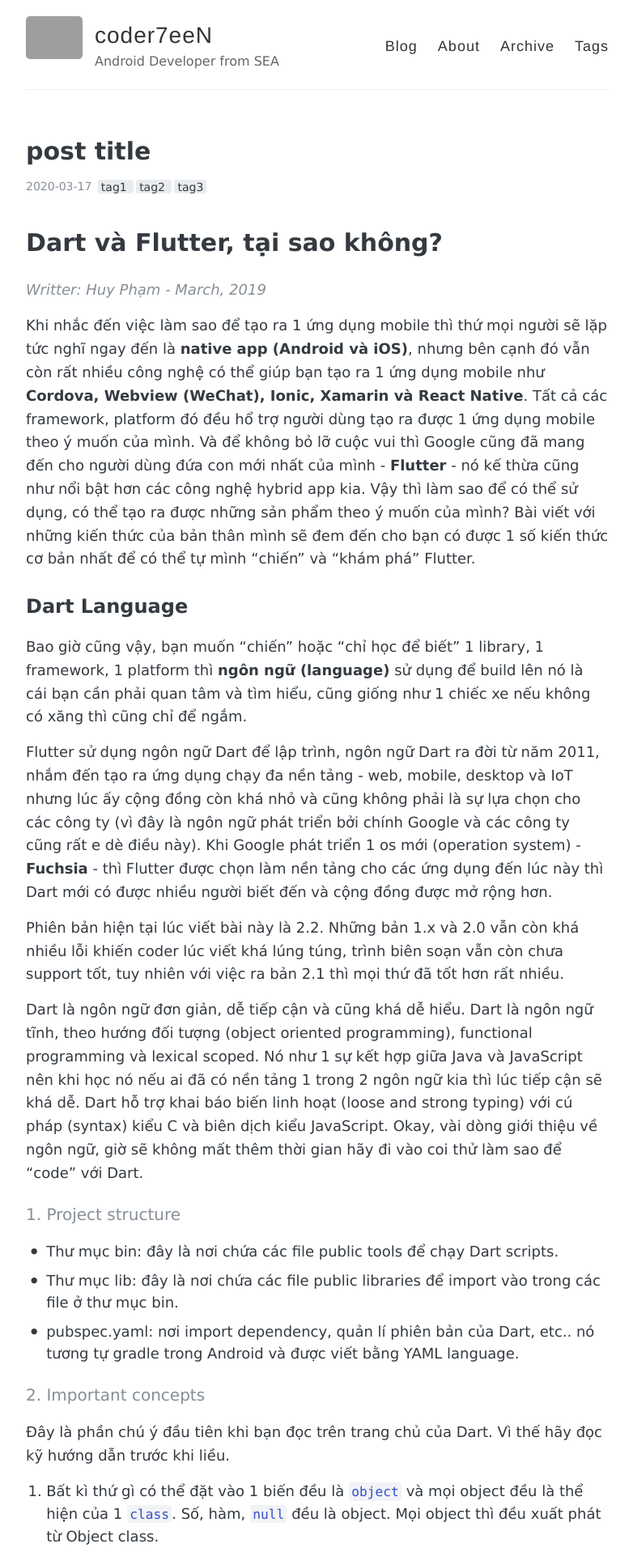
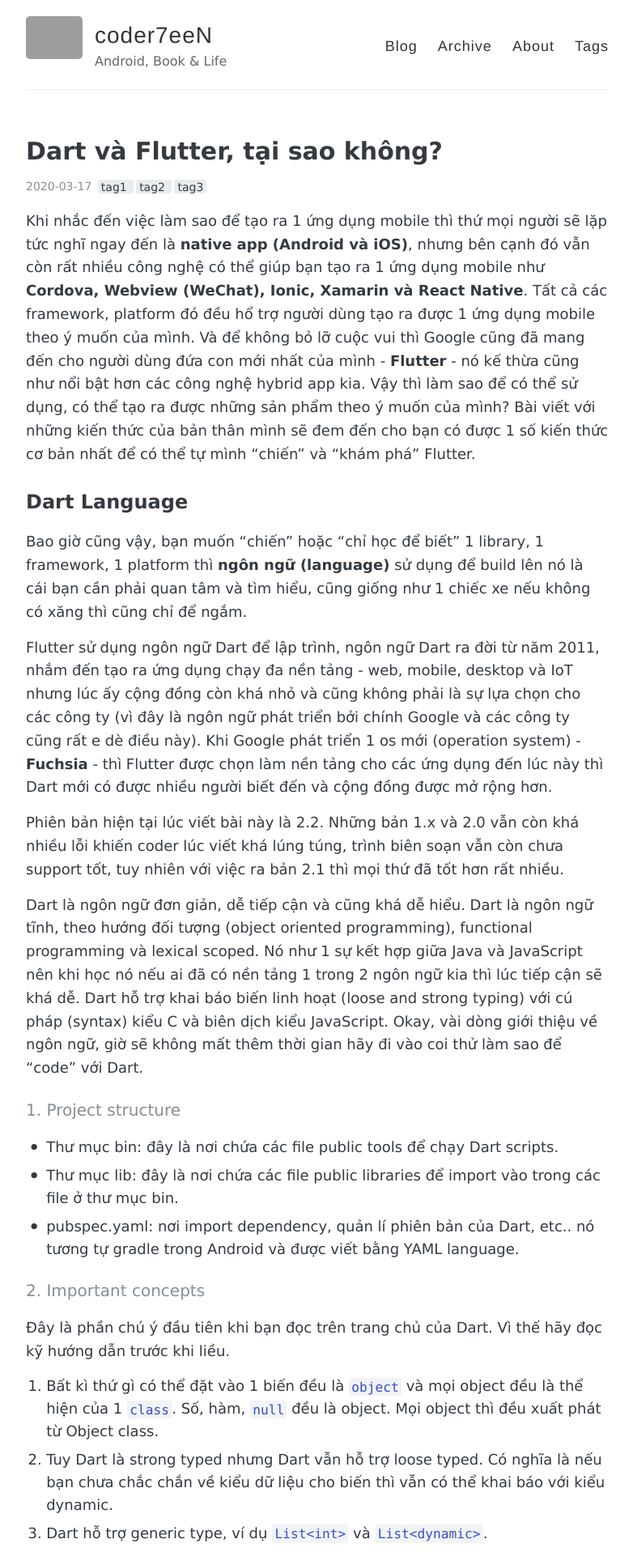
Before and after one commit to coder7eeN/coder7eeN.github.io, a Jekyll site: the page built from _posts/2020-03-17-dart.md, in a window 1280 px wide. Shown: the top 1917 px of the page at 81% size, without its empty margins (248-1030 px from the left). Built offline with Jekyll 4.4.1, drawn with Linux system fonts in a browser that asks for light colours; some of the changed text lies outside the part shown; grey boxes are pictures that could not be loaded.

Commit message:
chore: update logo and change infomation in footer

```diff
--- a/_config.yml
+++ b/_config.yml
@@ -6,14 +6,15 @@
 name: coder7eeN
 
 # Short bio or description (displayed in the header)
-description: Android Developer from SEA
+description: Android, Book & Life
 
 #
 # Flags below are optional
 #
 
 # URL of your avatar or profile pic (you could use your GitHub profile pic)
-avatar: https://raw.githubusercontent.com/aweekj/kiko-now/master/images/jekyll-logo.png
+# avatar: https://raw.githubusercontent.com/aweekj/kiko-now/master/images/jekyll-logo.png
+avatar: https://github.com/coder7eeN/coder7eeN.github.io/tree/main/images/coder7een_logo.png
 
 
 # Tabs in header. There are 'Blog', 'About', 'Archive', 'Tags'
@@ -22,10 +23,10 @@
 navigation:
   - name: Blog
     url: /
+  - name: Archive
+    url: /archive
   - name: About
     url: /about
-  - name: Archive
-    url: /archive
   - name: Tags
     url: /tags
   # - name: Theme
@@ -38,10 +39,10 @@
 footer-links:
   behance: # https://www.behance.net/<username>
   dribbble:
-  email:
+  email: phamnguyenanhhuy@gmail.com
   facebook:
   flickr:
-  github: AWEEKJ/kiko-now
+  github: https://github.com/coder7eeN
   googleplus: # anything in your profile username that comes after plus.google.com/
   instagram:
   linkedin:
@@ -49,11 +50,11 @@
   rss: # just type anything here for a working RSS icon
   stackoverflow: # your stackoverflow profile, e.g. "users/50476/bart-kiers"
   tumblr: # https://<username>.tumblr.com
-  twitter: jekyllrb
+  twitter: # personal Twitter
   youtube: # channel/<your_long_string> or user/<user-name>
 
 # Text under the icons in footer
-footer-text: © 2021 Kiko Now
+footer-text: © 2021 Huy Pham. Powered by Jekyll & Kiko Now.
 
 # Enter your Disqus shortname (not your username) to enable commenting on posts
 # You can find your shortname on the Settings page of your Disqus account
--- a/_includes/fonts.html
+++ b/_includes/fonts.html
@@ -1,10 +1,6 @@
 <!-- Async font loading -->
 <script>
   window.WebFontConfig = {
-    //   custom: {
-    //       families: ['Spoqa Han Sans:100,300,400,700'],
-    //       urls: ['https://spoqa.github.io/spoqa-han-sans/css/SpoqaHanSans-kr.css']
-    //   },
       google: {
           families: ['Fira Sans:100,300,400,700']
       },
--- a/_layouts/post.html
+++ b/_layouts/post.html
@@ -29,14 +29,14 @@
     {% if page.previous.url %}
       <span class="prev" >
           <a href="{{ site.url }}{{ site.baseurl }}{{ page.previous.url }}">
-            {{ page.previous.title }}
+            Previous: {{ page.previous.title }}
           </a>
       </span>
     {% endif %}
     {% if page.next.url %}
       <span class="next" >
           <a href="{{ site.url }}{{ site.baseurl }}{{ page.next.url }}">
-            {{ page.next.title }}
+            Next: {{ page.next.title }}
           </a>
       </span>
     {% endif %}
--- a/_posts/2020-03-17-dart.md
+++ b/_posts/2020-03-17-dart.md
@@ -1,13 +1,9 @@
 ---
 layout: post
-title: "post title"
+title: "Dart và Flutter, tại sao không?"
 tags: [tag1, tag2, tag3]
 comments: true
 ---
-
-# Dart và Flutter, tại sao không?
-
-###### *Writter: Huy Phạm - March, 2019*
 
 Khi nhắc đến việc làm sao để tạo ra 1 ứng dụng mobile thì thứ mọi người sẽ lặp tức nghĩ ngay đến là **native app (Android và iOS)**, nhưng bên cạnh đó vẫn còn rất nhiều công nghệ có thể giúp bạn tạo ra 1 ứng dụng mobile như **Cordova, Webview (WeChat), Ionic, Xamarin và React Native**. Tất cả các framework, platform đó đều hổ trợ người dùng tạo ra được 1 ứng dụng mobile theo ý muốn của mình. Và để không bỏ lỡ cuộc vui thì Google cũng đã mang đến cho người dùng đứa con mới nhất của mình - **Flutter** - nó kế thừa cũng như nổi bật hơn các công nghệ hybrid app kia. Vậy thì làm sao để có thể sử dụng, có thể tạo ra được những sản phẩm theo ý muốn của mình? Bài viết với những kiến thức của bản thân mình sẽ đem đến cho bạn có được 1 số kiến thức cơ bản nhất để có thể tự mình "chiến" và "khám phá" Flutter.
 
--- a/_sass/_variables.scss
+++ b/_sass/_variables.scss
@@ -21,7 +21,7 @@
 
 // Fonts
 $base-font: 'Fira Sans', 'Source Sans Pro', 'Apple SD Gothic Neo', 'Nanum Barun Gothic', 'Nanum Gothic', 'Verdana', 'Arial', 'Dotum', sans-serif;
-$code-font: 'Menlo', 'Courier New', 'Monaco', 'Fira Sans', monospace;
+$code-font: 'Menlo', 'Courier New', 'Monaco', 'Inconsolata', monospace;
 
 // Font sizes
 $base-font-size: 18px;
```
